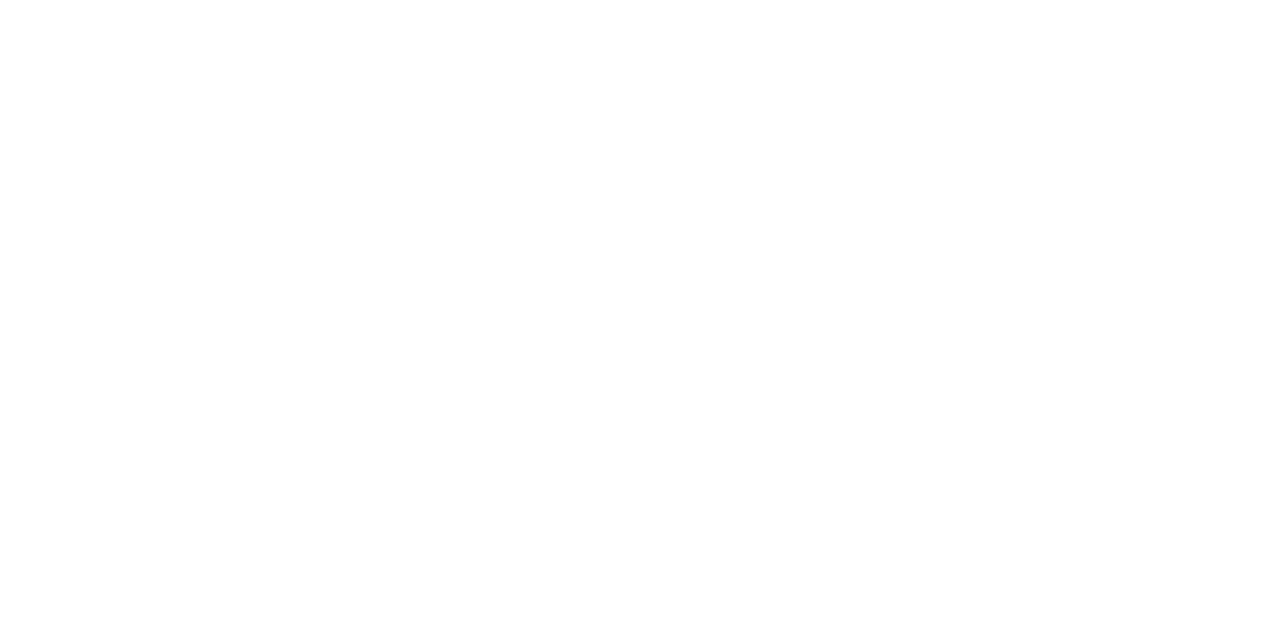
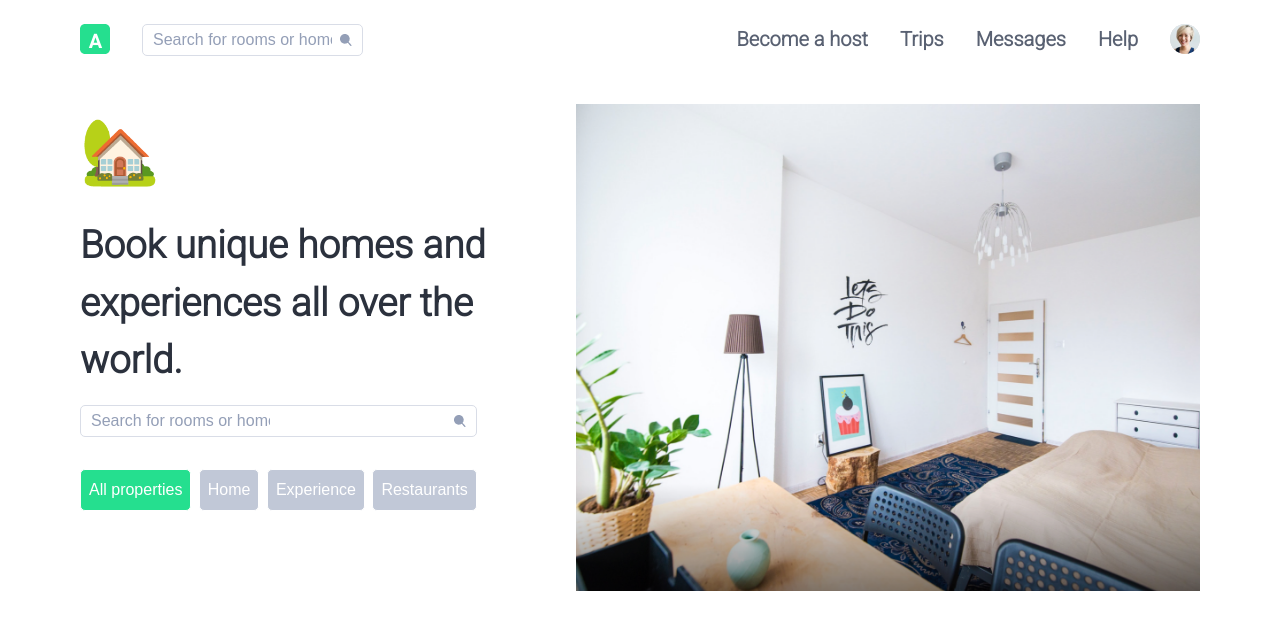
Before and after one commit to priyanshu938/homes-website-clone, a plain HTML site: page index.html in a window 1280 px wide. Drawn offline with Linux system fonts and the light colour scheme.

Commit message:
navbar and home section ui made

```diff
--- a/index.html
+++ b/index.html
@@ -6,10 +6,59 @@
     <meta http-equiv="X-UA-Compatible" content="IE=edge">
     <meta name="viewport" content="width=device-width, initial-scale=1.0">
     <title>Book unique homes</title>
+    <link rel="stylesheet" href="style.css">
 </head>
 
 <body>
 
+    <!-- navbar -->
+    <nav>
+        <div class="container flex nav-div">
+            <div class="first-half flex">
+                <div class="logo-img">
+                    <img src="./img/logo.png" alt="">
+                </div>
+                <div class="input-search flex">
+                    <input class="input-box" type="text" name="" id="" placeholder="Search for rooms or homes...">
+                    <img src="./img/search-icon.png" alt="">
+                </div>
+            </div>
+            <div class="second-half ">
+                <ul class="flex nav-links">
+                    <li><a href="">Become a host</a></li>
+                    <li><a href="">Trips</a></li>
+                    <li><a href="">Messages</a></li>
+                    <li><a href="">Help</a></li>
+                    <li><a href=""><img src="./img/avatar.png" alt=""></a></li>
+                </ul>
+            </div>
+        </div>
+    </nav>
+
+    <!-- home section -->
+    <section class="home">
+        <div class="container flex home-div">
+            <div class="home-left flex">
+                <div class="home-emoji">🏡</div>
+                <p>Book unique homes and experiences all over the world.</p>
+                <div class="input-search-home flex">
+                    <input class="input-box" type="text" name="" id="" placeholder="Search for rooms or homes...">
+                    <img src="./img/search-icon.png" alt="">
+                </div>
+                <div class="home-buttons flex">
+                    <div class="home-button all-properties-button">All properties</div>
+                    <div class="home-button">Home</div>
+                    <div class="home-button">Experience</div>
+                    <div class="home-button">Restaurants</div>
+                </div>
+
+            </div>
+            <div class="home-right">
+                <img src="./img/room.png" alt="">
+            </div>
+        </div>
+    </section>
+
 </body>
 
 </html>
--- a/style.css
+++ b/style.css
@@ -48,6 +48,8 @@ h6 {
   --primary-gray-color: #949fb7;
   --secondary-gray-color: #e5e9f2;
   --background-gray-color: #f6f6f7;
+  --button-gray-color: #c1c8d7;
+  --border-gray-color: #d9dde7;
   --primary-green-color: #25df8f;
   --primary-white-color: #ffffff;
 }
@@ -56,6 +58,12 @@ li {
 }
 a {
   text-decoration: none;
+  color: black;
+}
+::-webkit-input-placeholder {
+  color: var(--primary-gray-color);
+  font-family: Arial, Helvetica, sans-serif;
+  font-size: 1rem;
 }
 /* utility classes */
 .flex {
@@ -64,5 +72,84 @@ a {
 .container {
   margin-left: 5rem;
   margin-right: 5rem;
+  padding-block: 1.5rem;
+}
+.input-box {
+  border: none;
+}
+.input-box:focus {
+  outline: none;
+  font-family: Arial, Helvetica, sans-serif;
+}
+
+/* navbar */
+.nav-div {
+  justify-content: space-between;
+  flex-wrap: wrap;
+}
+.first-half {
+  gap: 2rem;
+}
+.input-search {
+  gap: 0.5rem;
+  border: 1px solid var(--border-gray-color);
+  justify-content: space-evenly;
+  align-items: center;
+  padding-inline: 10px;
+  padding-block: 3px;
+  border-radius: 5px;
+}
+
+.nav-links {
+  justify-content: center;
+  align-items: center;
+  gap: 2rem;
+}
+.nav-links li a {
+  color: var(--secondary-text-color);
+  font-size: 20px;
+  font-weight: bold;
+}
+
+/* home section */
+.home-left {
+  flex-direction: column;
+  justify-content: flex-start;
+  flex-basis: 50%;
+  gap: 1rem;
+}
+.home-emoji {
+  font-size: 4rem;
+}
+.home-left p {
+  font-size: 2.4rem;
+  color: var(--primary-text-color);
+  font-weight: bold;
+}
+.input-search-home {
+  gap: 0.5rem;
+  border: 1px solid var(--border-gray-color);
+  justify-content: space-between;
+  width: 80%;
+  align-items: center;
+  padding-inline: 10px;
+  padding-block: 3px;
+  border-radius: 5px;
+}
+.home-buttons {
+  justify-content: space-between;
+  width: 80%;
   padding-block: 1rem;
 }
+.home-button {
+  padding: 0.5rem;
+  border: 1px solid;
+  background-color: var(--button-gray-color);
+  color: var(--primary-white-color);
+  font-family: Arial, Helvetica, sans-serif;
+  border-radius: 5px;
+  cursor: pointer;
+}
+.all-properties-button {
+  background-color: var(--primary-green-color);
+}
```
